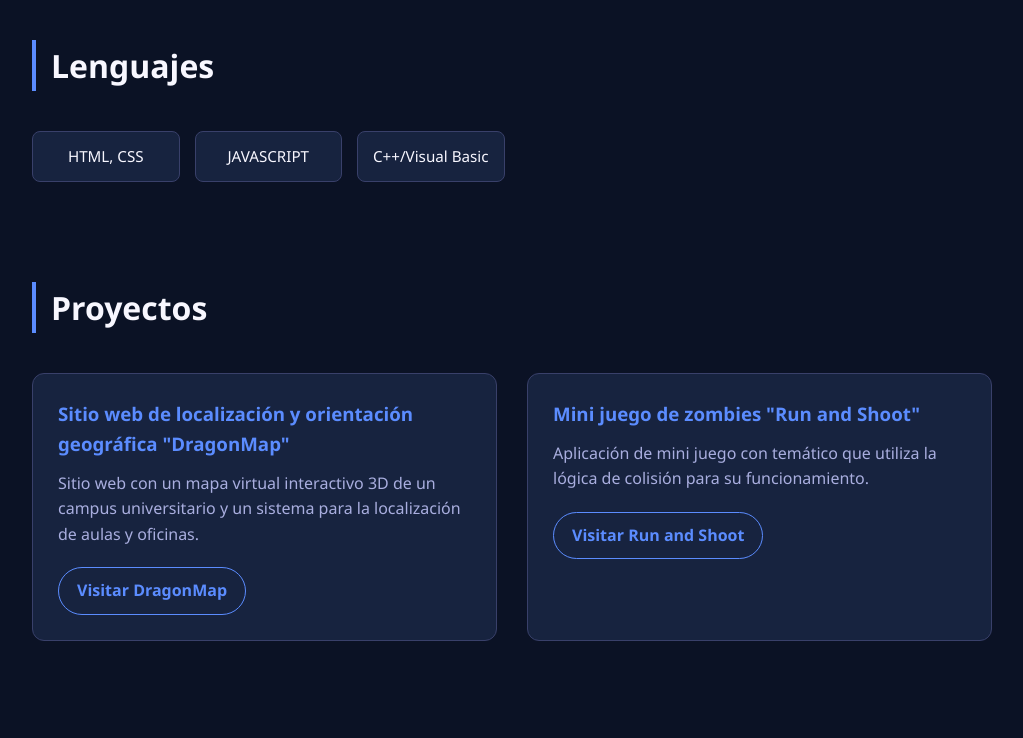
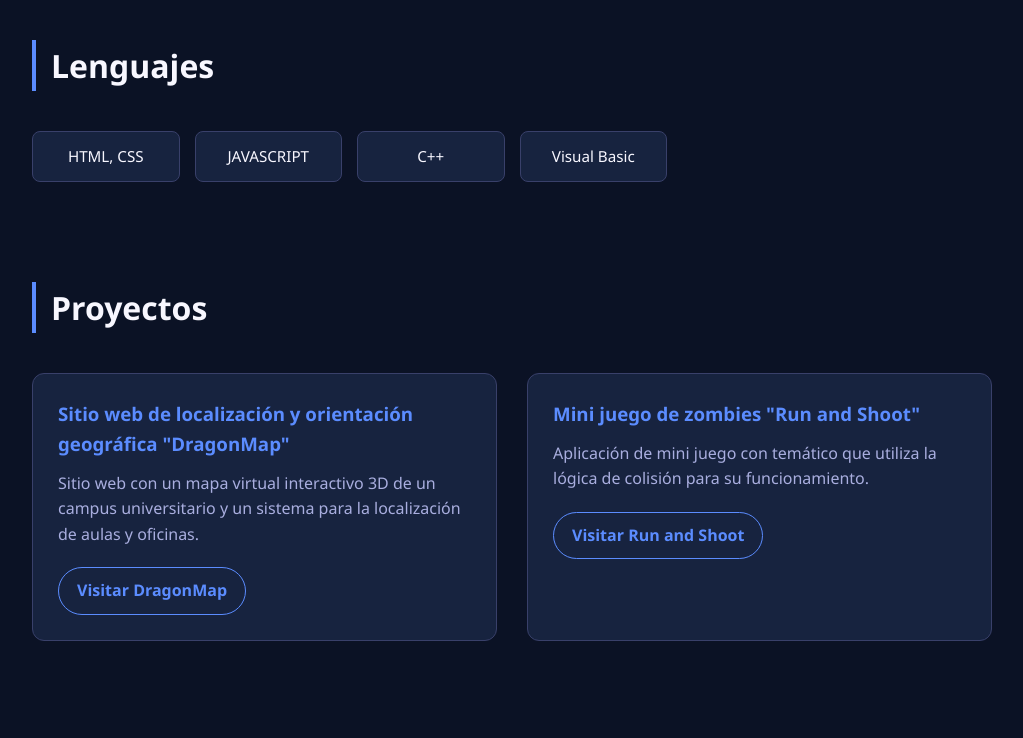
Before and after one commit to DaniaReyesx/DaniaReyesx.github.io, a plain HTML site: page index.html in a window 1280 px wide. Shown: the part 840-1578 px from the top of the page, without its empty margins (128-1151 px from the left). Drawn offline with Linux system fonts and the light colour scheme.

Commit message:
Refactor skill tags in index.html
Updated skill tags to include separate entries for C++ and Visual Basic.

```diff
--- a/index.html
+++ b/index.html
@@ -23,7 +23,8 @@
             <div class="skills-grid">
                 <div class="skill-tag">HTML, CSS</div>
                 <div class="skill-tag">JAVASCRIPT</div>
-                <div class="skill-tag">C++/Visual Basic</div>
+                <div class="skill-tag">C++</div>
+                <div class="skill-tag">Visual Basic</div>
             </div>
         </section>
 
```
